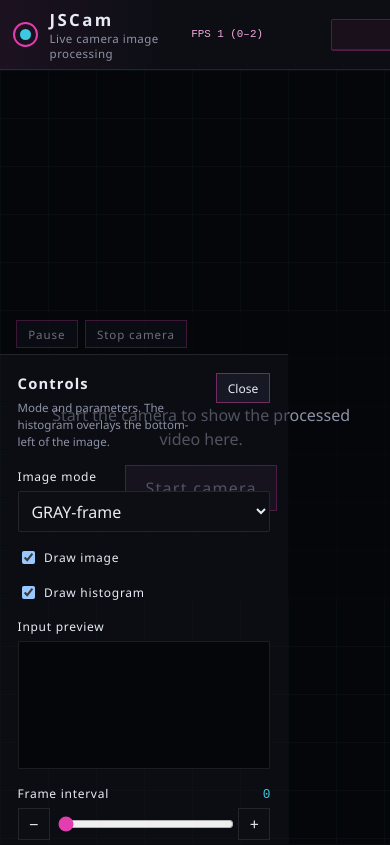
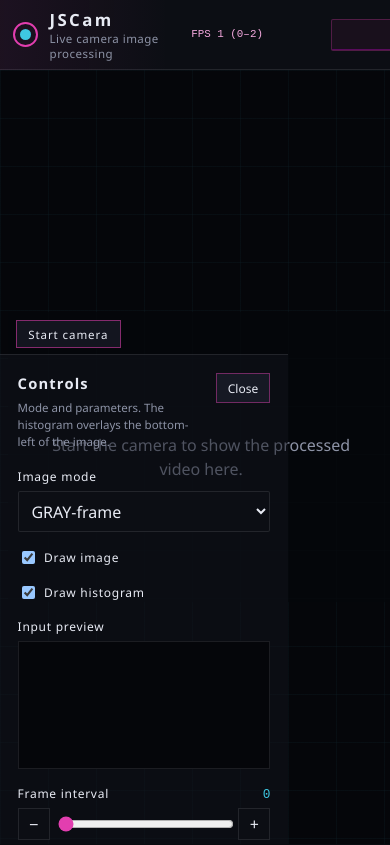
Before and after one commit to mfujimoto-code/JSCam, a plain HTML site: page jscam/index.html in a window 390 px wide. Drawn offline with Linux system fonts and the light colour scheme.

Commit message:
fix: put Start/Stop in the same HUD slot
Show Start camera at the top-left HUD when idle and Stop camera in
that slot when live. Pause sits to the right only while capturing.
The center overlay keeps status and insecure help, not the Start
button, so the control no longer sits under the mobile sheet.

```diff
--- a/jscam/cam2.css
+++ b/jscam/cam2.css
@@ -216,16 +216,8 @@ select {
   color: var(--cyan);
 }
 
-#camera-start {
-  pointer-events: auto;
-  cursor: pointer;
-  padding: 0.7rem 1.2rem;
-  border: 1px solid rgba(226, 62, 175, 0.55);
-  background: #1a1020;
-  letter-spacing: 0.08em;
-}
-
-#camera-start:hover {
+#camera-start:hover:not(:disabled),
+#camera-stop:hover:not(:disabled) {
   background: #2a1633;
 }
 
@@ -274,10 +266,6 @@ select {
 .io-hud button:disabled {
   cursor: not-allowed;
   opacity: 0.45;
-}
-
-#camera-stop:hover:not(:disabled) {
-  background: #2a1633;
 }
 
 .io-hud button[aria-pressed="true"] {
--- a/jscam/cam2.js
+++ b/jscam/cam2.js
@@ -1,7 +1,7 @@
 'use strict';
 
 // Bump on every change (UTC YYYY.MM.DD-HHMMSSZ-<git short HEAD at edit>).
-const JSCAM_VERSION = '2026.09.18-000855Z-764d126';
+const JSCAM_VERSION = '2026.09.18-032509Z-29fc0c3';
 
 const e = function(tag) {return document.getElementById(tag);}
 
--- a/jscam/camera.js
+++ b/jscam/camera.js
@@ -4,17 +4,23 @@ const syncIoPauseButtons = ()=>{
 	const paused = dispatch.paused;
 	const video = e('video');
 	const hasStream = !!(video && video.srcObject);
+	const startBtn = e('camera-start');
+	const stopBtn = e('camera-stop');
+	if (startBtn) startBtn.hidden = hasStream;
+	if (stopBtn) {
+		stopBtn.hidden = !hasStream;
+		stopBtn.disabled = !hasStream;
+	}
 	const nodes = document.querySelectorAll('[data-io-pause]');
 	for (let i = 0; i < nodes.length; ++i) {
 		const btn = nodes[i];
+		btn.hidden = !hasStream;
 		btn.disabled = !hasStream;
 		btn.setAttribute('aria-pressed', paused ? 'true' : 'false');
 		btn.textContent = paused ? 'Resume' : 'Pause';
 	}
 	const badge = e('io-paused-badge');
 	if (badge) badge.hidden = !paused;
-	const stopBtn = e('camera-stop');
-	if (stopBtn) stopBtn.disabled = !hasStream;
 }
 
 const setIoPaused = (paused)=>{
--- a/jscam/index.html
+++ b/jscam/index.html
@@ -28,8 +28,9 @@
       <section id="layers" class="stage">
         <div id="dcanvas-layer" class="stage-layer">
           <div class="io-hud">
-            <button type="button" id="io-pause" data-io-pause aria-pressed="false" disabled>Pause</button>
-            <button type="button" id="camera-stop" disabled>Stop camera</button>
+            <button type="button" id="camera-start">Start camera</button>
+            <button type="button" id="camera-stop" hidden>Stop camera</button>
+            <button type="button" id="io-pause" data-io-pause aria-pressed="false" hidden disabled>Pause</button>
             <span id="io-paused-badge" hidden>Paused</span>
           </div>
           <div class="stage-placeholder" id="camera-overlay">
@@ -41,7 +42,6 @@
                 <li>On this host name or IP use <a id="link-https" href="#">HTTPS on the same port</a>. If a certificate warning appears, choose Advanced, then Proceed.</li>
               </ol>
             </div>
-            <button type="button" id="camera-start">Start camera</button>
           </div>
           <canvas id="d-canvas" width="640" height="480">This browser does not support canvas.</canvas>
           <canvas id="h-canvas" width="640" height="480"></canvas>
```
Also changed, not shown: jscam/cam2-design.md (+9 -8 lines).
